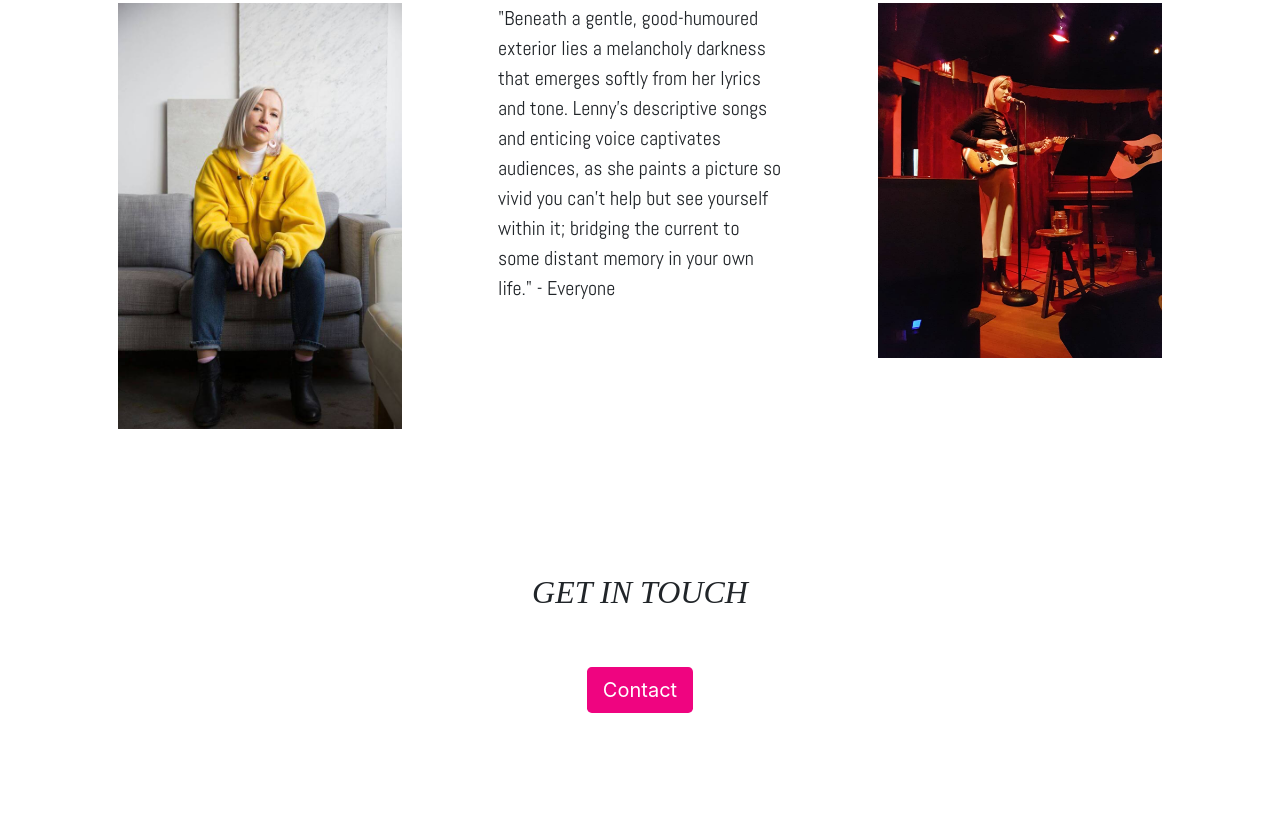
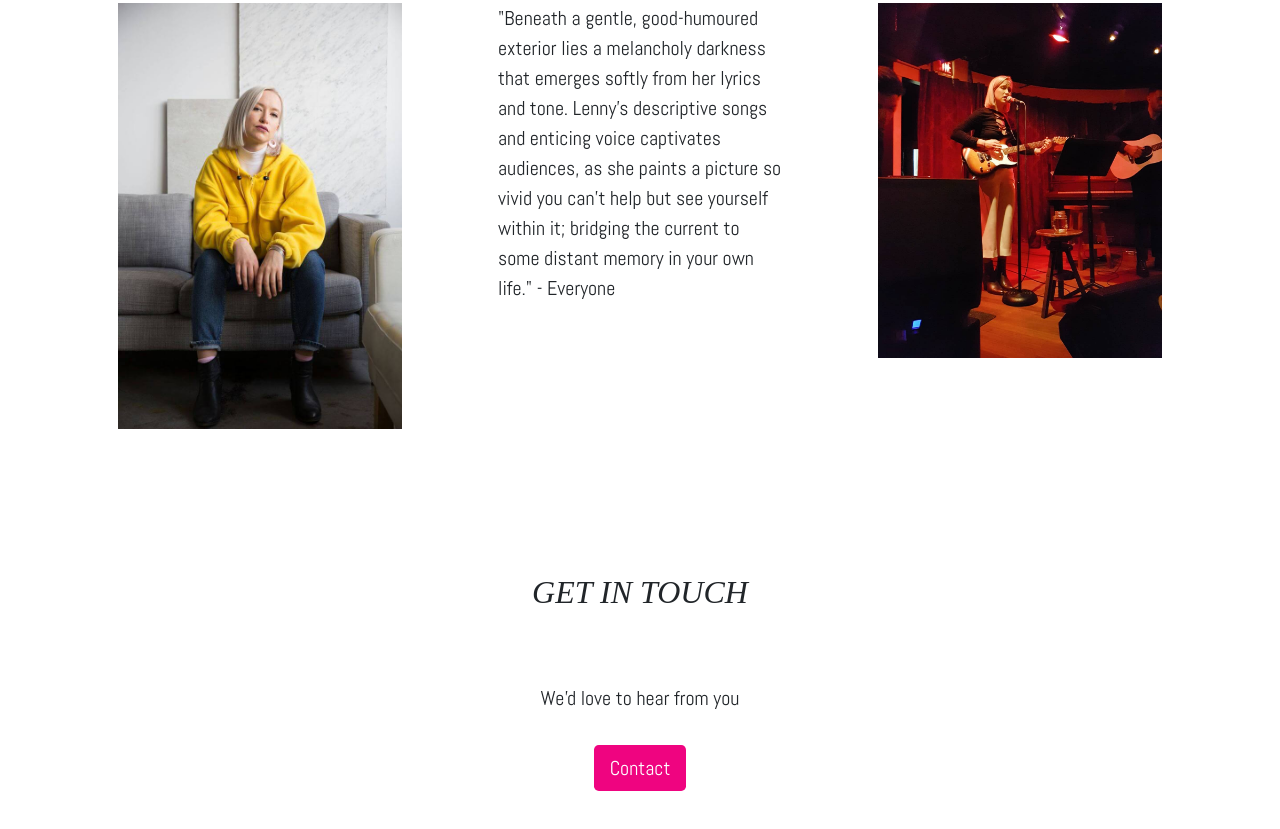
Before and after one commit to quinlan-alys/nimbus, a website: page index.html in a window 1280 px wide. Shown: the part 1136-1965 px from the top of the page. Before the commit the page ends 1897 px from the top, so only its background shows below. Drawn offline with Linux system fonts and the light colour scheme.

Commit message:
small style changes

```diff
--- a/css/styles.css
+++ b/css/styles.css
@@ -36,5 +36,6 @@ p {
 .btn-primary:active,
 .btn-primary:visited {
 	background-color: #EF0480 !important;
-	border: none !important;
+    border: none !important;
+    font-family: "Abel", sans-serif;
 }
--- a/index.html
+++ b/index.html
@@ -66,6 +66,7 @@
             <div class="row">
                <div class="col-lg-12 text-center p-5">
                   <h2 class="p-5">Get in touch</h2>
+                  <p class="lead p-3">We'd love to hear from you</p>
                   <button type="button" class="btn btn-primary btn-lg">Contact</button>
                </div>
             </div>
```
